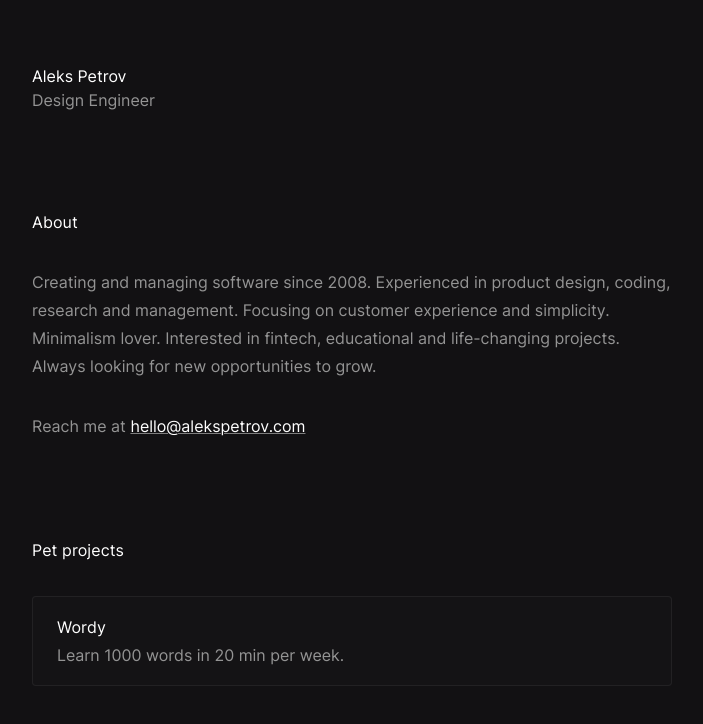
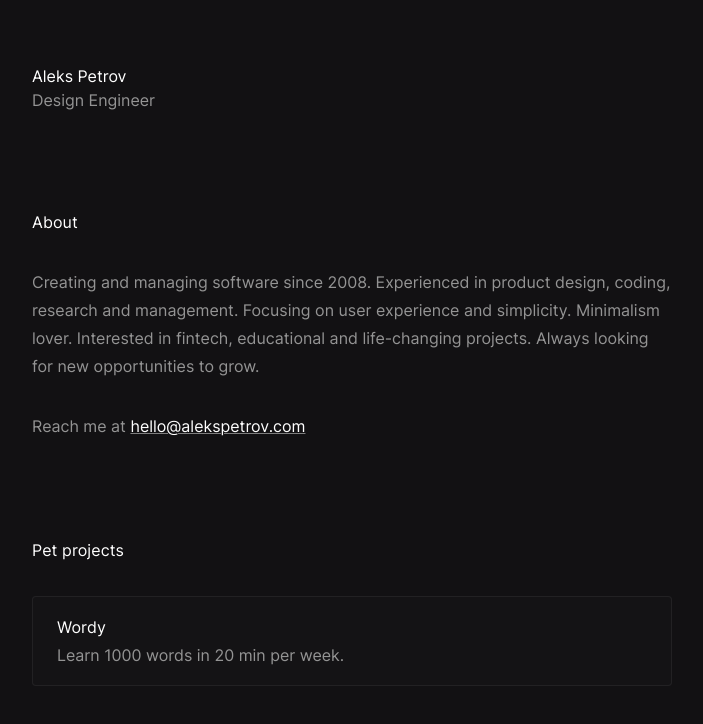
Before and after one commit to alekspetrov/alekspetrov-website, a Nuxt app: page / in a window 1280 px wide. Shown: the top 724 px of the page, without its empty margins (288-991 px from the left). Built offline with nearby package versions, Linux system fonts and the light colour scheme; no server answers.

Commit message:
fix: typo

```diff
--- a/components/block/Banner.vue
+++ b/components/block/Banner.vue
@@ -4,10 +4,10 @@
 
     <p>
       Creating and managing software since 2008. Experienced in&nbsp;product
-      design, coding, research and management. Focusing on&nbsp;customer
-      experience and&nbsp;simplicity. Minimalism lover. Interested
-      in&nbsp;fintech, educational and&nbsp;life-changing projects. Always
-      looking for new opportunities to&nbsp;grow.
+      design, coding, research and management. Focusing on&nbsp;user experience
+      and&nbsp;simplicity. Minimalism lover. Interested in&nbsp;fintech,
+      educational and&nbsp;life-changing projects. Always looking for new
+      opportunities to&nbsp;grow.
     </p>
     <p>
       Reach me at
```
